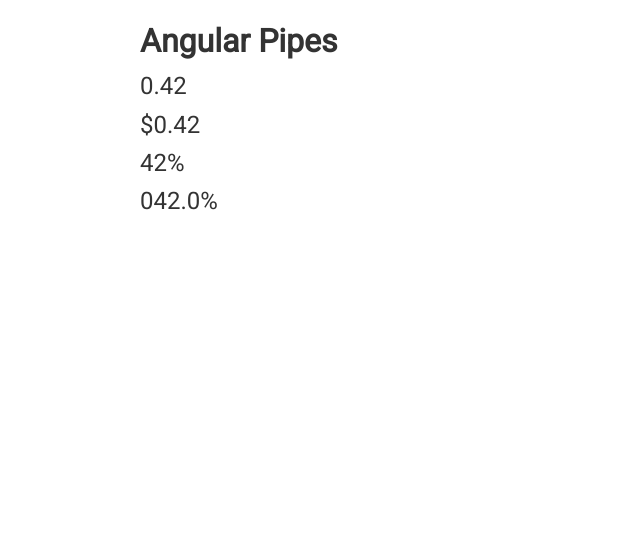
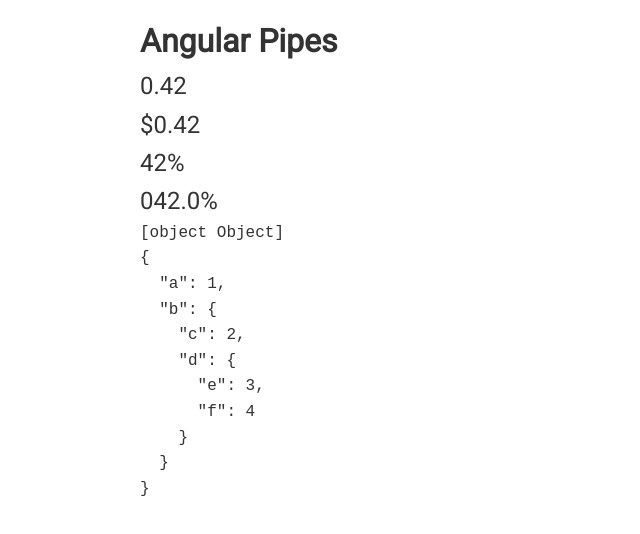
Before and after one commit to Comprehensher/angular-conspect, an Angular app: page / in a window 1280 px wide. Shown: the top 534 px of the page, without its empty margins (0-640 px from the left). Built offline with nearby package versions, Linux system fonts and the light colour scheme.

Commit message:
Pipe for debug. If we want to see what object has, use convert to json

```diff
--- a/src/app/app.component.html
+++ b/src/app/app.component.html
@@ -18,5 +18,20 @@
     {{float | percent:'3.1-2'}}
   </p>
 
+  <!--Output: [object Object] -->
+  <pre>{{obj}}</pre>
+
+  <!--Output: {
+  "a": 1,
+  "b": {
+    "c": 2,
+    "d": {
+      "e": 3,
+      "f": 4
+    }
+  }
+} -->
+  <pre>{{obj | json }}</pre>
+
 <!--  See more formats for pipes at site: https://angular.io/api filter by pipe-->
 </div>
--- a/src/app/app.component.ts
+++ b/src/app/app.component.ts
@@ -13,4 +13,15 @@
   date: Date = new Date()
 
   float = 0.42
+
+  obj = {
+    a: 1,
+    b: {
+      c: 2,
+      d: {
+        e: 3,
+        f: 4
+      }
+    }
+  }
 }
```
